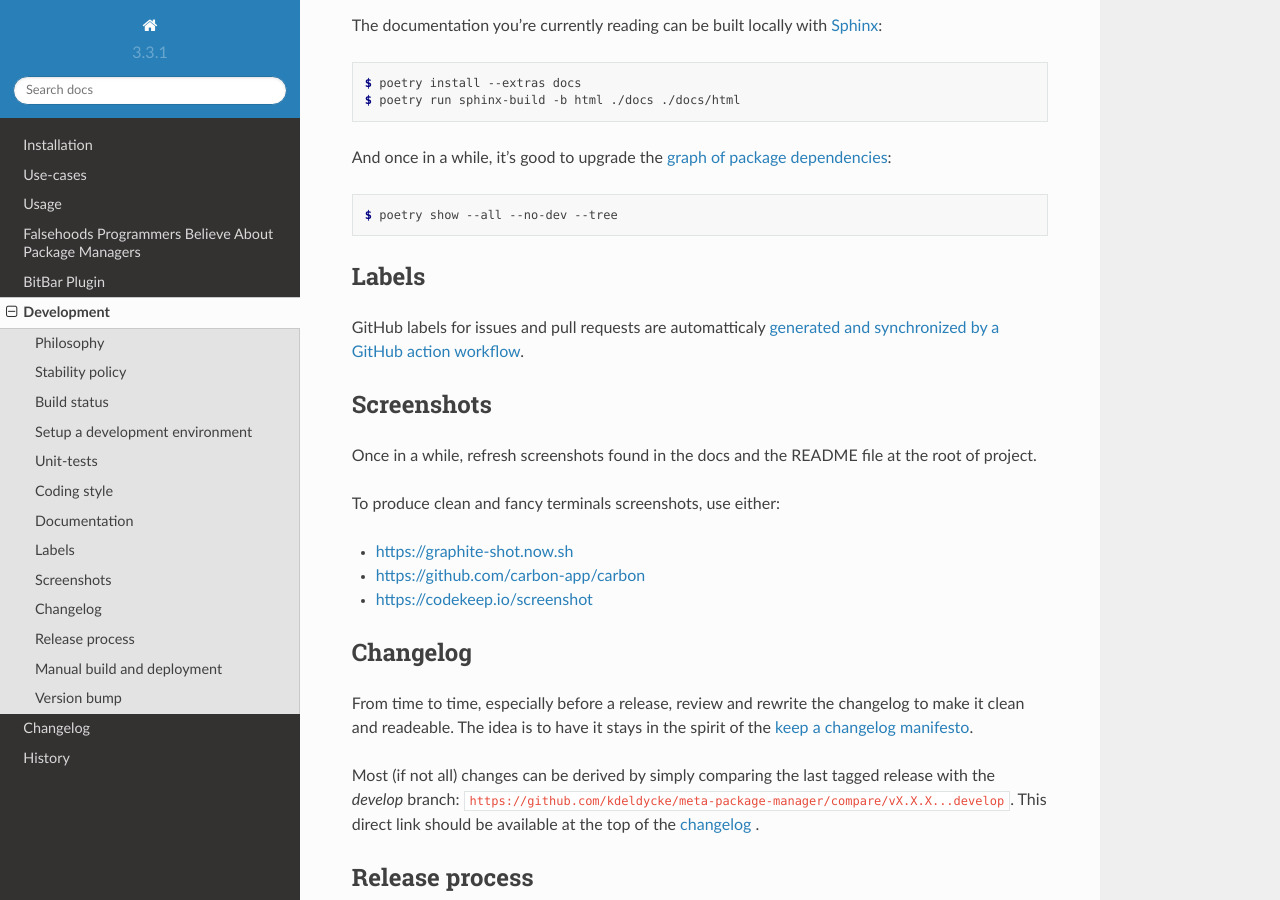
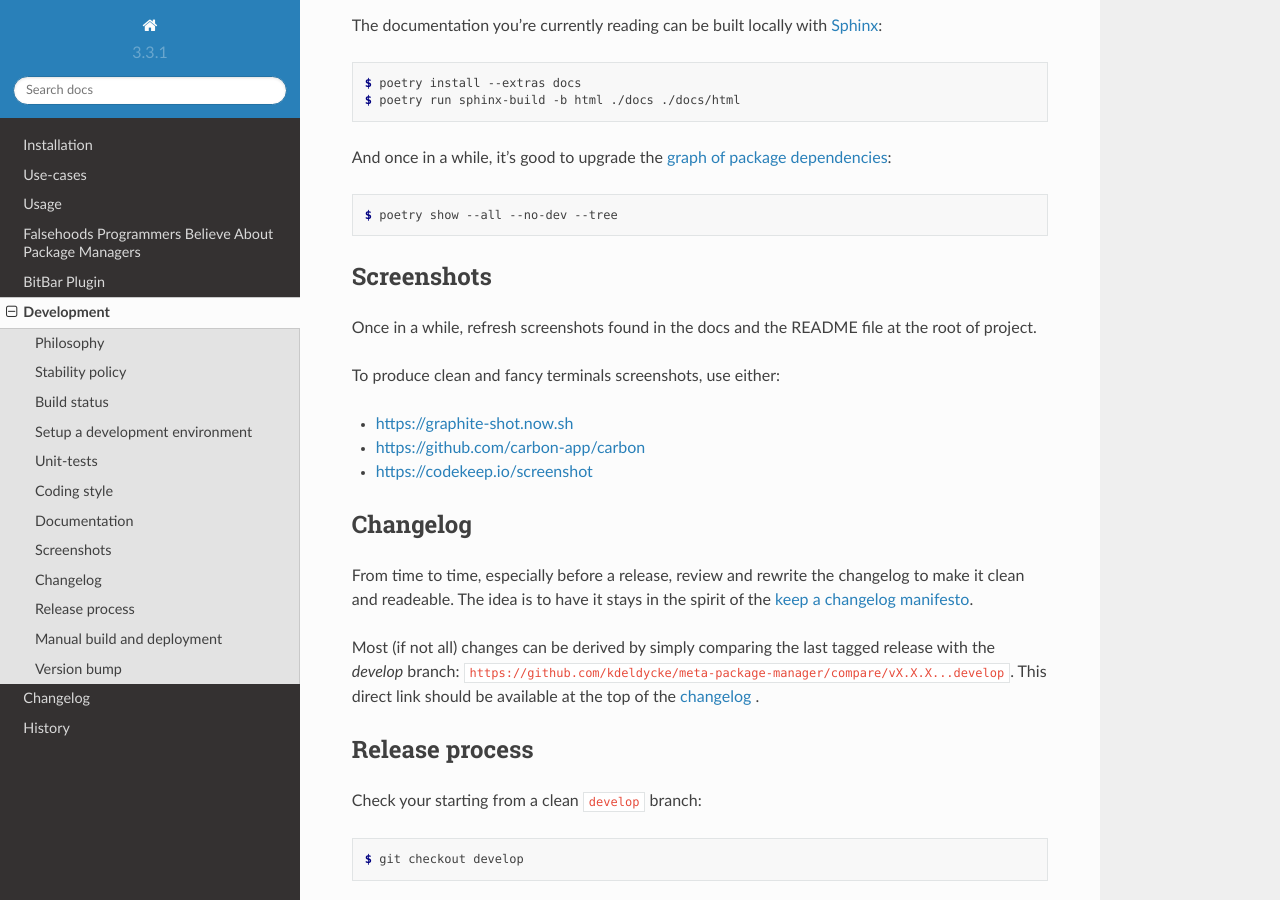
Before and after one commit to kdeldycke/meta-package-manager, a Sphinx documentation site: the page built from docs/development.rst, in a window 1280 px wide and 900 px high, scrolled down 1835 px. Built offline with Sphinx 7.4.7 and the Read the Docs theme 2.0.0, drawn with Linux system fonts in a browser that asks for light colours; pages that are not in the unit, such as notebooks, are missing from menus; the version number is read from the project's files by our own code.

Commit message:
No need to document automated workflows.

```diff
--- a/docs/development.rst
+++ b/docs/development.rst
@@ -141,14 +141,6 @@ And once in a while, it's good to upgrade the `graph of package dependencies
     $ poetry show --all --no-dev --tree
 
 
-Labels
-------
-
-GitHub labels for issues and pull requests are automatticaly `generated and
-synchronized by a GitHub action workflow
-<https://github.com/kdeldycke/meta-package-manager/blob/develop/.github/workflows/labels_sync.yaml>`_.
-
-
 Screenshots
 -----------
 
```
